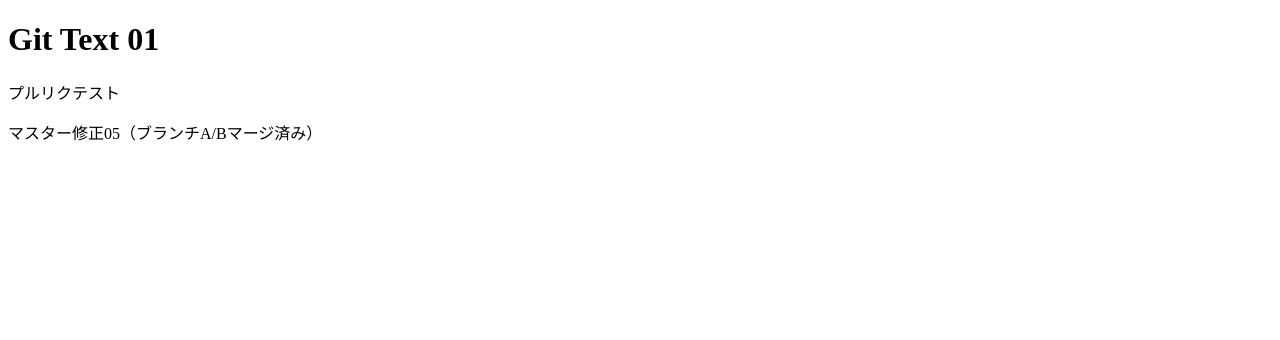
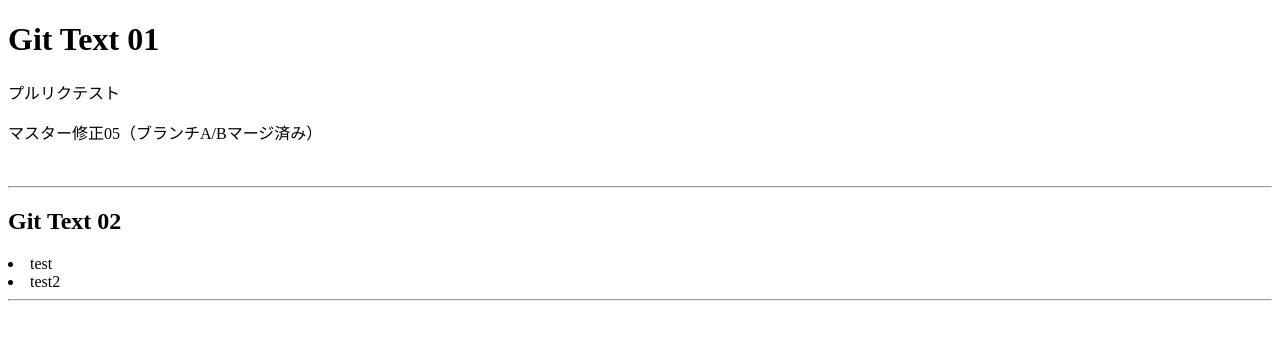
Before and after one commit to masazumix/first-Test, a plain HTML site: page index.html in a window 1280 px wide. Drawn offline with Linux system fonts and the light colour scheme.

Commit message:
test
tttteeeeesssstttt

```diff
--- a/index.html
+++ b/index.html
@@ -10,6 +10,17 @@
     <h1>Git Text 01</h1>
     <p>プルリクテスト</p>
     <p>マスター修正05（ブランチA/Bマージ済み）</p>
+    <br>
+    <hr>
+    <h2>Git Text 02</h2>
+    <li>test</li>
+    <li>test2</li>
+    <hr>
+
+
+
+
+
 </body>
 
 </html>
```
